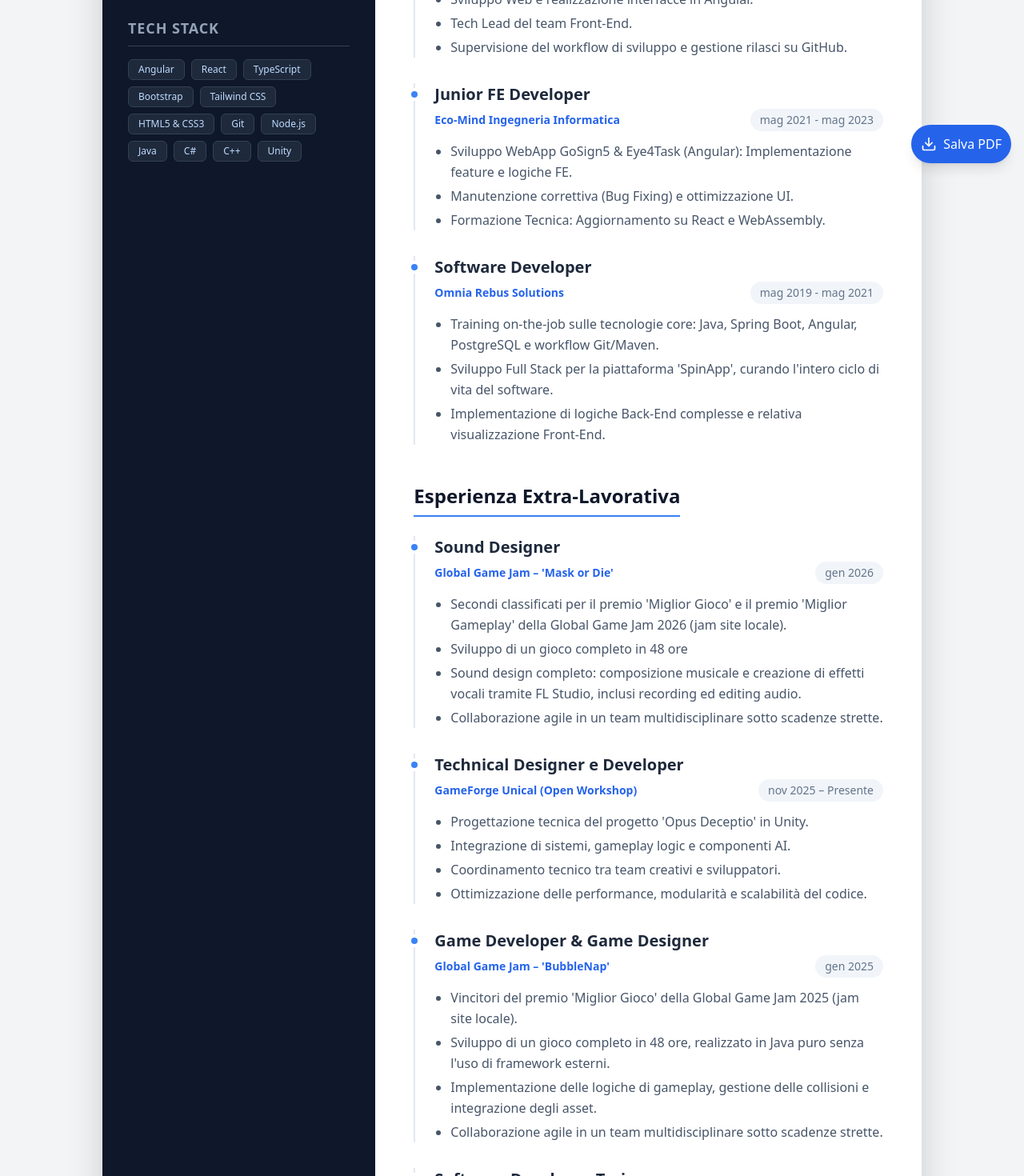
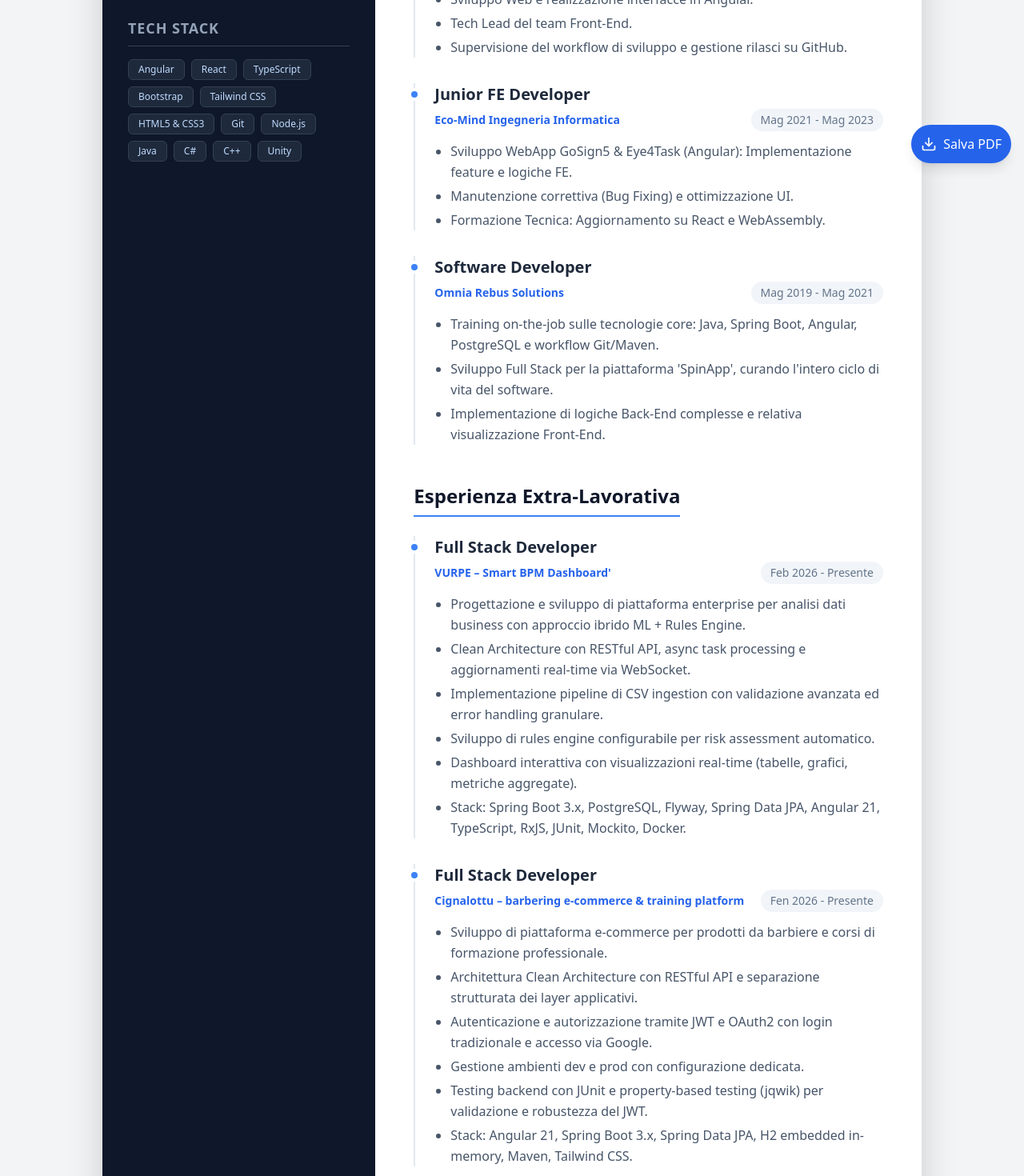
Before and after one commit to VioliHate/personal-cv, a React (Vite) app: page / in a window 1280 px wide. Shown: the part 580-2050 px from the top of the page at 80% size. Built offline with nearby package versions, Linux system fonts and the light colour scheme.

Commit message:
Update cvData.tsx
add new outWorkExperience

```diff
--- a/src/data/cvData.tsx
+++ b/src/data/cvData.tsx
@@ -48,7 +48,7 @@ export const cvData: CVData = {
       id: 1,
       role: "Middle developer",
       company: "Twentyfive25",
-      period: "set 2023 - apr 2024",
+      period: "Set 2023 - Apr 2024",
       description: [
         "Sviluppo Web e realizzazione interfacce in Angular.",
         "Tech Lead del team Front-End.",
@@ -59,7 +59,7 @@ export const cvData: CVData = {
       id: 2,
       role: "Junior FE Developer",
       company: "Eco-Mind Ingegneria Informatica",
-      period: "mag 2021 - mag 2023",
+      period: "Mag 2021 - Mag 2023",
       description: [
         "Sviluppo WebApp GoSign5 & Eye4Task (Angular): Implementazione feature e logiche FE.",
         "Manutenzione correttiva (Bug Fixing) e ottimizzazione UI.",
@@ -70,7 +70,7 @@ export const cvData: CVData = {
       id: 3,
       role: "Software Developer",
       company: "Omnia Rebus Solutions",
-      period: "mag 2019 - mag 2021",
+      period: "Mag 2019 - Mag 2021",
       description: [
         "Training on-the-job sulle tecnologie core: Java, Spring Boot, Angular, PostgreSQL e workflow Git/Maven.",
         "Sviluppo Full Stack per la piattaforma 'SpinApp', curando l'intero ciclo di vita del software.",
@@ -81,9 +81,37 @@ export const cvData: CVData = {
   outWorkExperience: [
     {
       id: 1,
+      role: "Full Stack Developer",
+      name: "VURPE – Smart BPM Dashboard'",
+      period: "Feb 2026 - Presente",
+      description: [
+        "Progettazione e sviluppo di piattaforma enterprise per analisi dati business con approccio ibrido ML + Rules Engine.",
+        "Clean Architecture con RESTful API, async task processing e aggiornamenti real-time via WebSocket.",
+        "Implementazione pipeline di CSV ingestion con validazione avanzata ed error handling granulare.",
+        "Sviluppo di rules engine configurabile per risk assessment automatico.",
+        "Dashboard interattiva con visualizzazioni real-time (tabelle, grafici, metriche aggregate).",
+        "Stack: Spring Boot 3.x, PostgreSQL, Flyway, Spring Data JPA, Angular 21, TypeScript, RxJS, JUnit, Mockito, Docker.",
+      ],
+    },
+    {
+      id: 2,
+      role: "Full Stack Developer",
+      name: "Cignalottu – barbering e-commerce & training platform ",
+      period: "Fen 2026 - Presente",
+      description: [
+        "Sviluppo di piattaforma e-commerce per prodotti da barbiere e corsi di formazione professionale.",
+        "Architettura Clean Architecture con RESTful API e separazione strutturata dei layer applicativi.",
+        "Autenticazione e autorizzazione tramite JWT e OAuth2 con login tradizionale e accesso via Google.",
+        "Gestione ambienti dev e prod con configurazione dedicata.",
+        "Testing backend con JUnit e property-based testing (jqwik) per validazione e robustezza del JWT.",
+        "Stack: Angular 21, Spring Boot 3.x, Spring Data JPA, H2 embedded in-memory, Maven, Tailwind CSS.",
+      ],
+    },
+    {
+      id: 3,
       role: "Sound Designer",
       name: "Global Game Jam – 'Mask or Die'",
-      period: "gen 2026",
+      period: "Gen 2026",
       description: [
         "Secondi classificati per il premio 'Miglior Gioco' e il premio 'Miglior Gameplay' della Global Game Jam 2026 (jam site locale).",
         "Sviluppo di un gioco completo in 48 ore",
@@ -92,10 +120,10 @@ export const cvData: CVData = {
       ],
     },
     {
-      id: 2,
+      id: 4,
       role: "Technical Designer e Developer",
       name: "GameForge Unical (Open Workshop)",
-      period: "nov 2025 – Presente",
+      period: "Nov 2025 – Presente",
       description: [
         "Progettazione tecnica del progetto 'Opus Deceptio' in Unity.",
         "Integrazione di sistemi, gameplay logic e componenti AI.",
@@ -104,10 +132,10 @@ export const cvData: CVData = {
       ],
     },
     {
-      id: 3,
+      id: 5,
       role: "Game Developer & Game Designer",
       name: "Global Game Jam – 'BubbleNap'",
-      period: "gen 2025",
+      period: "Gen 2025",
       description: [
         "Vincitori del premio 'Miglior Gioco' della Global Game Jam 2025 (jam site locale).",
         "Sviluppo di un gioco completo in 48 ore, realizzato in Java puro senza l'uso di framework esterni.",
@@ -116,7 +144,7 @@ export const cvData: CVData = {
       ],
     },
     {
-      id: 4,
+      id: 6,
       role: "Software Developer Trainee",
       name: "InfoPower Research ",
       period: "Dic 2018 - Feb 2019",
```
